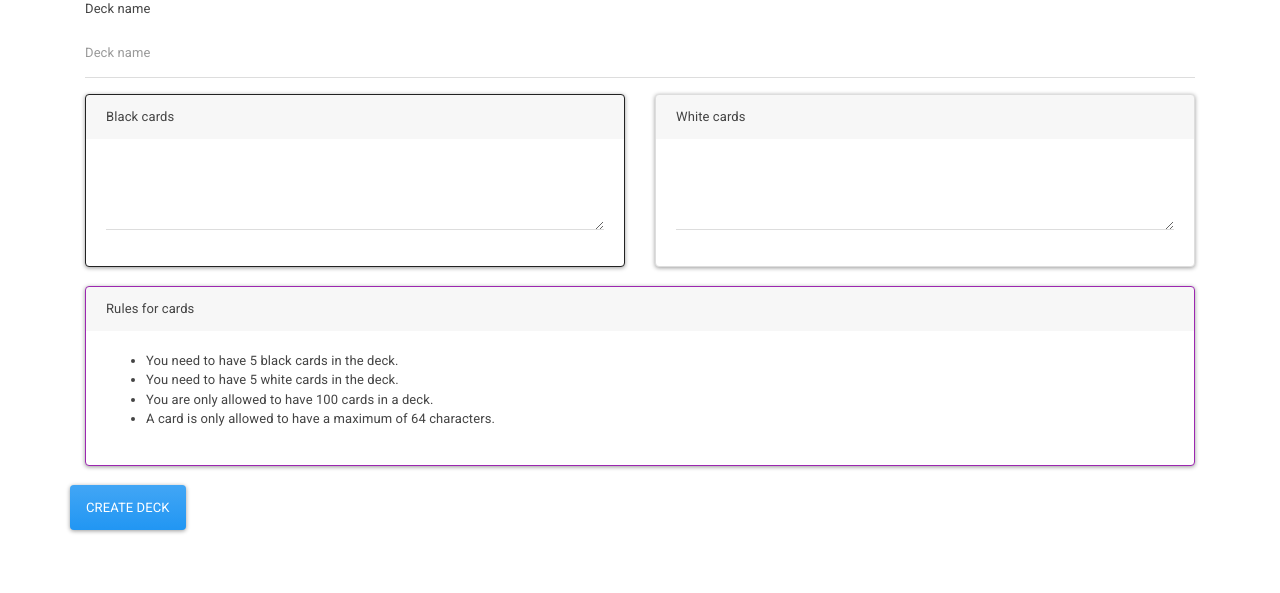
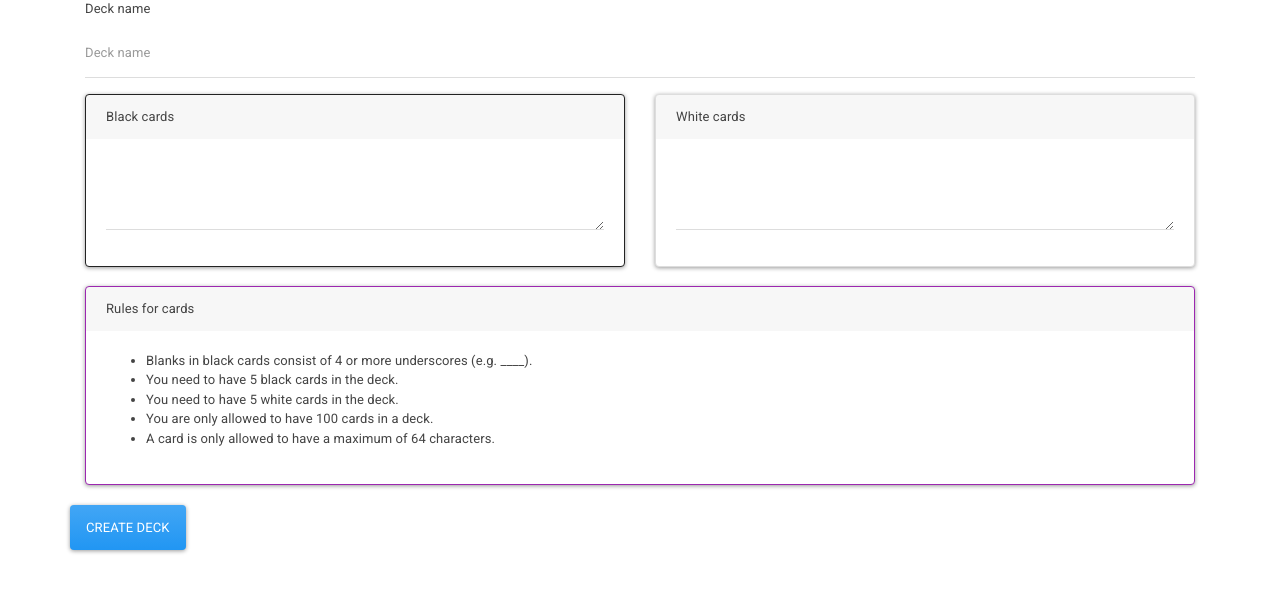
Before and after one commit to Cardsity/card-deck-server, a Django app: page /deck/add/ in a window 1280 px wide. Shown: the part 167-760 px from the top of the page. Run offline with Django 3.2, Linux system fonts and the light colour scheme; some libraries are stand-ins or nearby versions.

Commit message:
feat(create decks): Added information about the blanks in black cards

```diff
--- a/decks/templates/decks/deck_add.html
+++ b/decks/templates/decks/deck_add.html
@@ -66,6 +66,7 @@
                         </div>
                         <div class="card-body">
                             <ul>
+                                <li>Blanks in black cards consist of 4 or more underscores (e.g. ____).</li>
                                 <li>You need to have 5 black cards in the deck.</li>
                                 <li>You need to have 5 white cards in the deck.</li>
                                 <li>You are only allowed to have 100 cards in a deck.</li>
```
